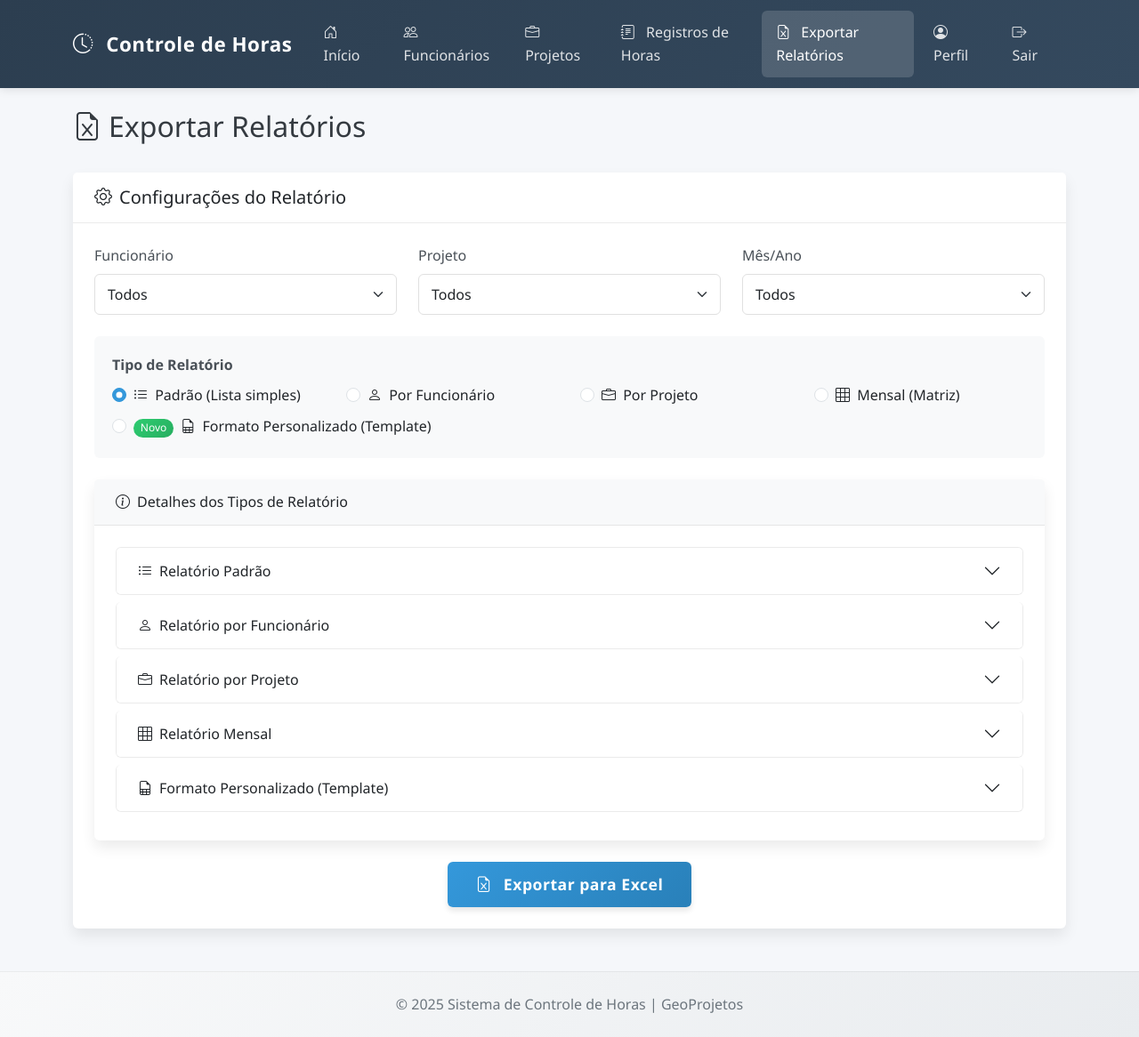
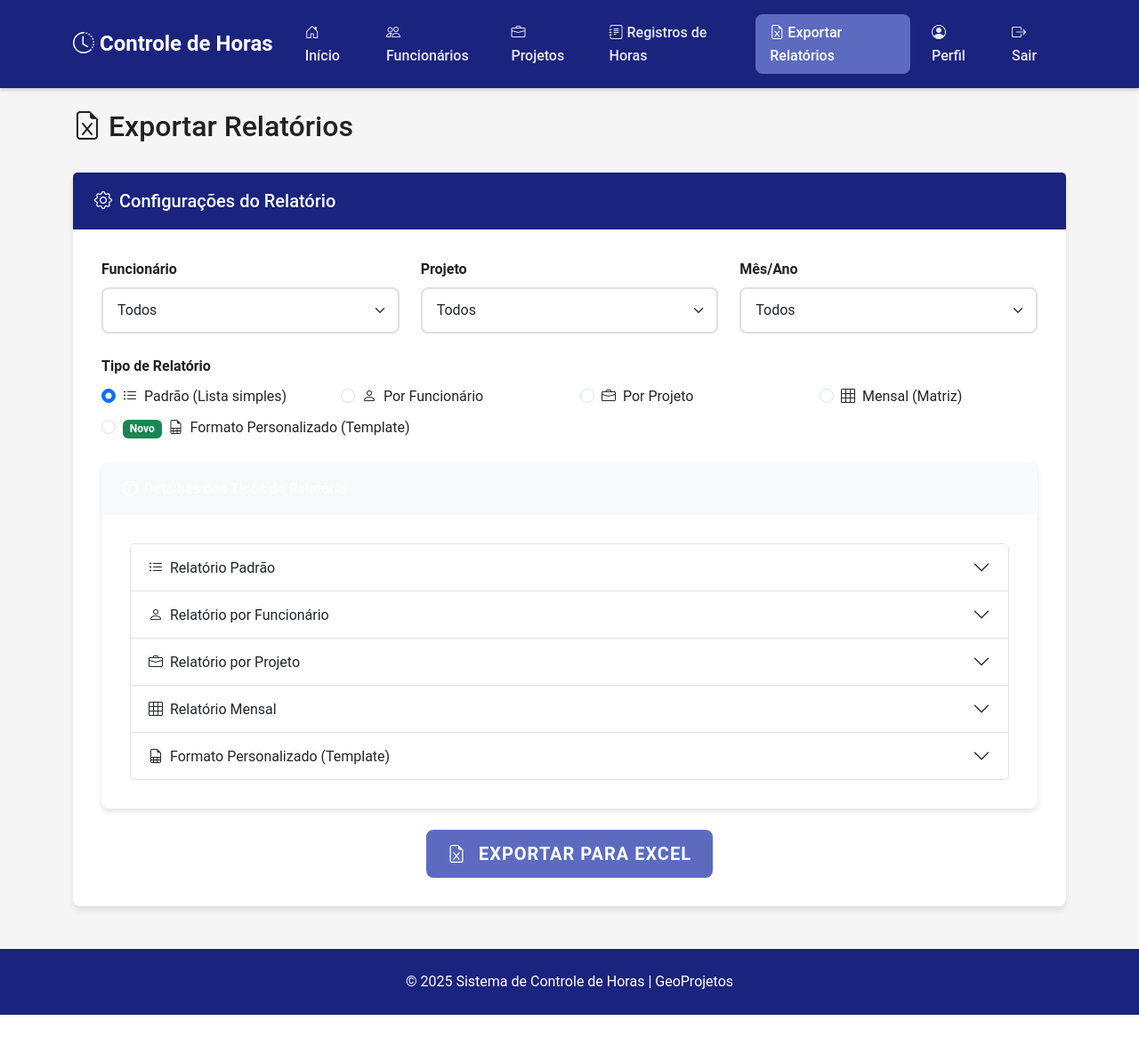
Before and after one commit to MarlonPasseri/App-Time-Sheet, a Flask app: page /registros/exportar in a window 1280 px wide. Shown: the whole page at 89% size. After the commit the page ends 1141 px from the top, so only its background shows below. Run offline with Flask 3, Linux system fonts and the light colour scheme; the visitor is signed in with stand-in values (Sample User, id 1).

Commit message:
feat: Moderniza o CSS da aplicação

```diff
--- a/src/static/css/style.css
+++ b/src/static/css/style.css
@@ -1,332 +1,196 @@
 /* Estilos personalizados para o Sistema de Controle de Horas
-   Versão 2.0 - Design profissional */
+   Versão 3.0 - Design Moderno */
 
 :root {
-  --primary-color: #2c3e50;
-  --secondary-color: #3498db;
-  --accent-color: #2ecc71;
-  --light-bg: #f8f9fa;
-  --dark-text: #343a40;
-  --light-text: #f8f9fa;
-  --danger-color: #e74c3c;
-  --warning-color: #f39c12;
-  --info-color: #3498db;
-  --success-color: #2ecc71;
-  --border-radius: 0.375rem;
-  --box-shadow: 0 0.125rem 0.25rem rgba(0, 0, 0, 0.075);
-  --transition: all 0.3s ease;
+  --primary-color: #1a237e;
+  --secondary-color: #5c6bc0;
+  --accent-color: #ffab40;
+  --light-bg: #f5f5f5;
+  --dark-text: #212121;
+  --light-text: #ffffff;
+  --danger-color: #d32f2f;
+  --warning-color: #ffa000;
+  --info-color: #1976d2;
+  --success-color: #388e3c;
+  --border-radius: 0.5rem;
+  --box-shadow: 0 4px 6px rgba(0, 0, 0, 0.1);
+  --transition: all 0.3s ease-in-out;
 }
 
 body {
-  font-family: 'Segoe UI', Roboto, 'Helvetica Neue', Arial, sans-serif;
+  font-family: 'Roboto', sans-serif;
   color: var(--dark-text);
-  background-color: #f5f7fa;
+  background-color: var(--light-bg);
   line-height: 1.6;
 }
 
-/* Navbar estilizada */
+/* Navbar */
 .navbar {
-  background: linear-gradient(135deg, var(--primary-color), #34495e) !important;
-  box-shadow: 0 2px 10px rgba(0, 0, 0, 0.1);
-  padding: 0.75rem 1rem;
+  background: var(--primary-color) !important;
+  box-shadow: 0 2px 4px rgba(0, 0, 0, 0.2);
+  padding: 1rem 1.5rem;
 }
 
 .navbar-brand {
-  font-weight: 600;
-  font-size: 1.4rem;
-  letter-spacing: 0.5px;
+  font-weight: 700;
+  font-size: 1.5rem;
 }
 
 .navbar-dark .navbar-nav .nav-link {
-  color: rgba(255, 255, 255, 0.85);
+  color: rgba(255, 255, 255, 0.9);
   font-weight: 500;
-  padding: 0.75rem 1rem;
+  padding: 0.5rem 1rem;
   transition: var(--transition);
   border-radius: var(--border-radius);
-  margin: 0 0.2rem;
+  margin: 0 0.25rem;
 }
 
-.navbar-dark .navbar-nav .nav-link:hover {
-  color: #ffffff;
-  background-color: rgba(255, 255, 255, 0.1);
+.navbar-dark .navbar-nav .nav-link:hover, .navbar-dark .navbar-nav .nav-link.active {
+  color: var(--light-text);
+  background-color: var(--secondary-color);
 }
 
-.navbar-dark .navbar-nav .nav-link.active {
-  color: #ffffff;
-  background-color: rgba(255, 255, 255, 0.15);
-}
-
-/* Cards com design moderno */
+/* Cards */
 .card {
   border: none;
   border-radius: var(--border-radius);
-  box-shadow: 0 0.5rem 1rem rgba(0, 0, 0, 0.08);
+  box-shadow: var(--box-shadow);
   transition: var(--transition);
-  margin-bottom: 1.5rem;
+  margin-bottom: 2rem;
 }
 
 .card:hover {
-  box-shadow: 0 0.75rem 1.5rem rgba(0, 0, 0, 0.12);
+  transform: translateY(-5px);
+  box-shadow: 0 8px 12px rgba(0, 0, 0, 0.15);
 }
 
 .card-header {
-  background-color: #ffffff;
-  border-bottom: 1px solid rgba(0, 0, 0, 0.08);
-  padding: 1rem 1.5rem;
-  font-weight: 600;
+  background-color: var(--primary-color);
+  color: var(--light-text);
+  border-bottom: none;
+  padding: 1.25rem 1.5rem;
+  font-weight: 500;
+  border-top-left-radius: var(--border-radius);
+  border-top-right-radius: var(--border-radius);
 }
 
 .card-body {
-  padding: 1.5rem;
+  padding: 2rem;
 }
 
-/* Botões estilizados */
+/* Botões */
 .btn {
-  font-weight: 500;
-  padding: 0.5rem 1.25rem;
+  font-weight: 700;
+  padding: 0.75rem 1.5rem;
   border-radius: var(--border-radius);
   transition: var(--transition);
-  text-transform: none;
-  letter-spacing: 0.3px;
+  text-transform: uppercase;
+  letter-spacing: 1px;
+  border: none;
 }
 
 .btn-primary {
-  background: linear-gradient(135deg, var(--secondary-color), #2980b9);
-  border: none;
+  background-color: var(--secondary-color);
+  color: var(--light-text);
 }
 
 .btn-primary:hover {
-  background: linear-gradient(135deg, #2980b9, #2573a7);
+  background-color: var(--accent-color);
+  color: var(--dark-text);
   transform: translateY(-2px);
-  box-shadow: 0 4px 8px rgba(0, 0, 0, 0.1);
+  box-shadow: 0 4px 8px rgba(0, 0, 0, 0.2);
 }
 
-.btn-success {
-  background: linear-gradient(135deg, var(--accent-color), #27ae60);
-  border: none;
-}
-
-.btn-success:hover {
-  background: linear-gradient(135deg, #27ae60, #219955);
-  transform: translateY(-2px);
-  box-shadow: 0 4px 8px rgba(0, 0, 0, 0.1);
-}
-
-.btn-danger {
-  background: linear-gradient(135deg, var(--danger-color), #c0392b);
-  border: none;
-}
-
-.btn-danger:hover {
-  background: linear-gradient(135deg, #c0392b, #a93226);
-  transform: translateY(-2px);
-  box-shadow: 0 4px 8px rgba(0, 0, 0, 0.1);
-}
-
-.btn-lg {
-  padding: 0.75rem 1.5rem;
-  font-size: 1.1rem;
-}
-
-/* Formulários estilizados */
+/* Formulários */
 .form-control, .form-select {
-  border: 1px solid #e0e0e0;
+  border: 2px solid #e0e0e0;
   border-radius: var(--border-radius);
-  padding: 0.625rem 0.875rem;
+  padding: 0.75rem 1rem;
   transition: var(--transition);
 }
 
 .form-control:focus, .form-select:focus {
   border-color: var(--secondary-color);
-  box-shadow: 0 0 0 0.25rem rgba(52, 152, 219, 0.25);
+  box-shadow: 0 0 0 0.25rem rgba(92, 107, 192, 0.25);
 }
 
 .form-label {
-  font-weight: 500;
+  font-weight: 700;
   margin-bottom: 0.5rem;
-  color: #495057;
+  color: var(--dark-text);
 }
 
-/* Tabelas estilizadas */
+/* Tabelas */
 .table {
-  border-collapse: separate;
-  border-spacing: 0;
   width: 100%;
-  border-radius: var(--border-radius);
-  overflow: hidden;
-  box-shadow: var(--box-shadow);
+  border-collapse: collapse;
 }
 
 .table thead th {
   background-color: var(--primary-color);
-  color: #ffffff;
-  font-weight: 500;
+  color: var(--light-text);
+  font-weight: 700;
   text-transform: uppercase;
-  font-size: 0.85rem;
+  font-size: 0.9rem;
   letter-spacing: 0.5px;
   padding: 1rem;
-  border-bottom: none;
+  text-align: left;
+}
+
+.table tbody tr {
+  border-bottom: 1px solid #e0e0e0;
 }
 
 .table tbody tr:nth-child(even) {
-  background-color: rgba(0, 0, 0, 0.02);
+  background-color: #f9f9f9;
 }
 
 .table tbody tr:hover {
-  background-color: rgba(52, 152, 219, 0.05);
+  background-color: rgba(92, 107, 192, 0.1);
 }
 
 .table td {
   padding: 1rem;
   vertical-align: middle;
-  border-top: 1px solid rgba(0, 0, 0, 0.05);
 }
 
-/* Alertas estilizados */
+/* Alertas */
 .alert {
-  border: none;
+  border-left: 5px solid;
   border-radius: var(--border-radius);
-  padding: 1rem 1.5rem;
+  padding: 1.25rem 1.5rem;
   margin-bottom: 1.5rem;
   box-shadow: var(--box-shadow);
 }
 
 .alert-success {
-  background-color: rgba(46, 204, 113, 0.15);
-  color: #27ae60;
+  border-color: var(--success-color);
+  background-color: #e8f5e9;
+  color: #1b5e20;
 }
 
 .alert-danger {
-  background-color: rgba(231, 76, 60, 0.15);
-  color: #c0392b;
+  border-color: var(--danger-color);
+  background-color: #ffebee;
+  color: #b71c1c;
 }
 
 .alert-warning {
-  background-color: rgba(243, 156, 18, 0.15);
-  color: #d35400;
+  border-color: var(--warning-color);
+  background-color: #fff8e1;
+  color: #f57f17;
 }
 
 .alert-info {
-  background-color: rgba(52, 152, 219, 0.15);
-  color: #2980b9;
+  border-color: var(--info-color);
+  background-color: #e3f2fd;
+  color: #0d47a1;
 }
 
-/* Badges estilizados */
-.badge {
-  font-weight: 500;
-  padding: 0.35em 0.65em;
-  border-radius: 50rem;
+/* Footer */
+footer {
+  background-color: var(--primary-color);
+  color: var(--light-text);
+  padding: 2rem 0;
+  margin-top: 3rem;
 }
-
-.badge.bg-success {
-  background: linear-gradient(135deg, var(--accent-color), #27ae60) !important;
-}
-
-/* Accordion estilizado */
-.accordion-item {
-  border: 1px solid rgba(0, 0, 0, 0.08);
-  margin-bottom: 0.5rem;
-  border-radius: var(--border-radius) !important;
-  overflow: hidden;
-}
-
-.accordion-button {
-  padding: 1rem 1.5rem;
-  font-weight: 500;
-  background-color: #ffffff;
-}
-
-.accordion-button:not(.collapsed) {
-  color: var(--secondary-color);
-  background-color: rgba(52, 152, 219, 0.05);
-}
-
-.accordion-button:focus {
-  box-shadow: none;
-  border-color: rgba(0, 0, 0, 0.125);
-}
-
-.accordion-body {
-  padding: 1.5rem;
-  background-color: #ffffff;
-}
-
-/* Footer estilizado */
-footer {
-  background: linear-gradient(135deg, #f8f9fa, #e9ecef) !important;
-  color: #6c757d;
-  padding: 1.5rem 0;
-  margin-top: 3rem;
-  border-top: 1px solid rgba(0, 0, 0, 0.05);
-}
-
-/* Responsividade */
-@media (max-width: 768px) {
-  .card-body {
-    padding: 1.25rem;
-  }
-
-  .table thead th {
-    padding: 0.75rem;
-  }
-
-  .table td {
-    padding: 0.75rem;
-  }
-}
-
-/* Animações */
-.fade-in {
-  animation: fadeIn 0.5s ease-in;
-}
-
-@keyframes fadeIn {
-  from { opacity: 0; }
-  to { opacity: 1; }
-}
-
-/* Ícones */
-.bi {
-  margin-right: 0.5rem;
-}
-
-/* Estilos específicos para a página de exportação */
-.tipo-relatorio-container {
-  background-color: #f8f9fa;
-  border-radius: var(--border-radius);
-  padding: 1.25rem;
-  margin-bottom: 1.5rem;
-}
-
-.form-check-input:checked {
-  background-color: var(--secondary-color);
-  border-color: var(--secondary-color);
-}
-
-/* Estilos para o botão de exportação */
-#btnExportar {
-  padding: 0.75rem 2rem;
-  font-weight: 600;
-  letter-spacing: 0.5px;
-  box-shadow: 0 4px 6px rgba(0, 0, 0, 0.1);
-  transition: all 0.3s ease;
-}
-
-#btnExportar:hover {
-  transform: translateY(-3px);
-  box-shadow: 0 6px 12px rgba(0, 0, 0, 0.15);
-}
-
-#btnExportar:active {
-  transform: translateY(-1px);
-}
-
-/* Melhorias visuais para selects */
-.form-select {
-  background-color: #ffffff;
-  cursor: pointer;
-}
-
-.form-select:hover {
-  border-color: #ced4da;
-}
```
